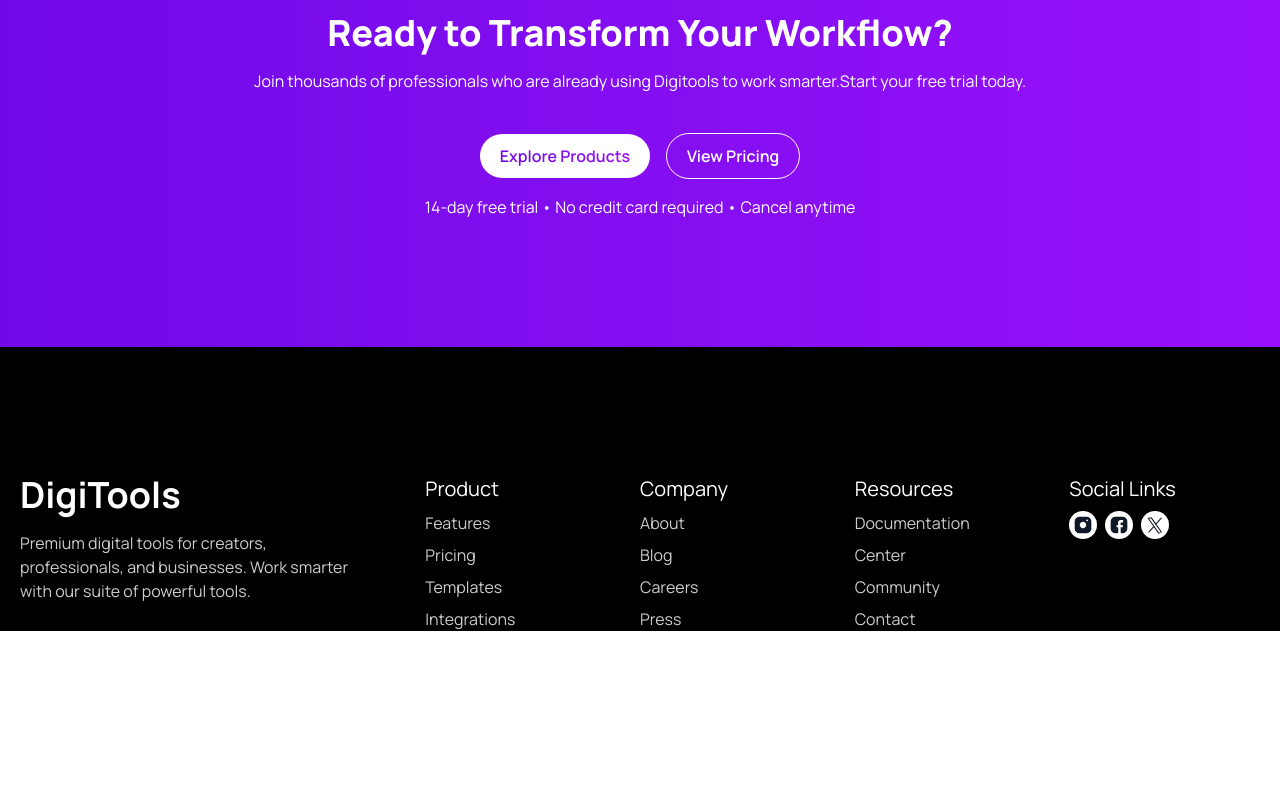
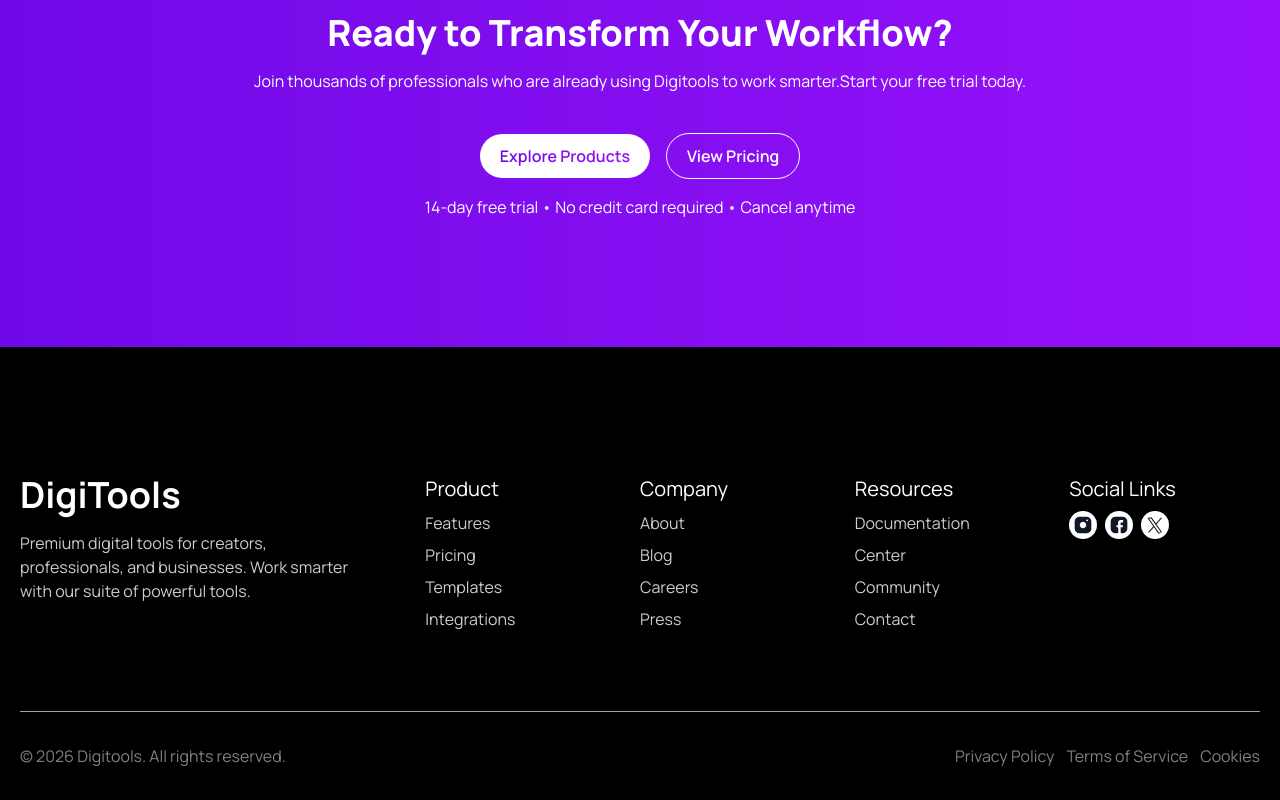
Before and after one commit to Rashedul2001/PH_B13_A06, a React (Vite) app: page / in a window 1280 px wide. Shown: the part 4357-5157 px from the top of the page. Before the commit the page ends 4988 px from the top, so only its background shows below. Built offline with nearby package versions, Linux system fonts and the light colour scheme.

Commit message:
Fix Footer

```diff
--- a/src/components/Footer.jsx
+++ b/src/components/Footer.jsx
@@ -4,13 +4,12 @@ import twitter from '../assets/twitter.svg';
 
 const Footer = () => {
     return (
-        <footer className="bg-black pt-32 ">
+        <footer className="bg-black pt-10 md:pt-32 ">
             <div className='px-5 container mx-auto'>
-                <div className='lg:grid flex flex-wrap lg:grid-cols-[2fr_repeat(4,1fr)] gap-6'>
+                <div className='lg:grid flex flex-wrap lg:grid-cols-[2fr_repeat(4,1fr)] gap-6 pb-10 md:pb-20'>
                     <nav className='pr-10 '>
                         <h2 className="mb-4 text-4xl font-bold text-white">DigiTools</h2>
                         <a className="text-white opacity-80">Premium digital tools for creators, professionals, and businesses. Work smarter with our suite of powerful tools.</a>
-
                     </nav>
                     <nav className='space-y-2'>
                         <h4 >Product</h4>
@@ -40,9 +39,15 @@ const Footer = () => {
                             <img src={facebook} alt="Facebook" />
                             <img src={twitter} alt="Twitter" />
                         </div>
-
-
                     </nav>
+                </div>
+                <div className='flex justify-between border-t border-gray-400 py-8 '>
+                    <p className='opacity-50 text-white'>© 2026 Digitools. All rights reserved.</p>
+                    <div className='flex flex-wrap gap-3'>
+                        <p className='opacity-50 text-white'>Privacy Policy </p>
+                        <p className='opacity-50 text-white'>Terms of Service  </p>
+                        <p className='opacity-50 text-white'>Cookies</p>
+                    </div>
                 </div>
 
             </div>
```
